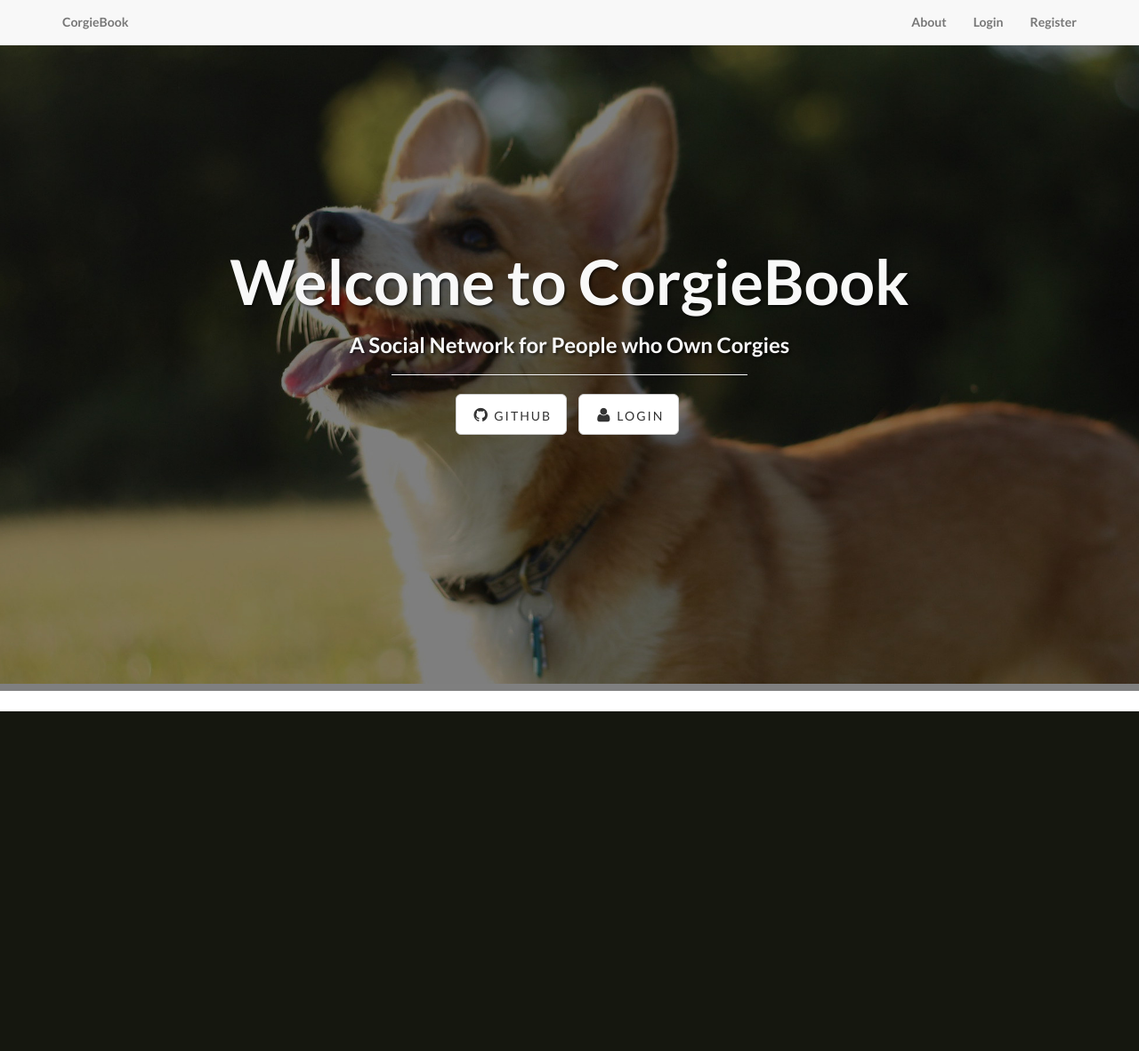
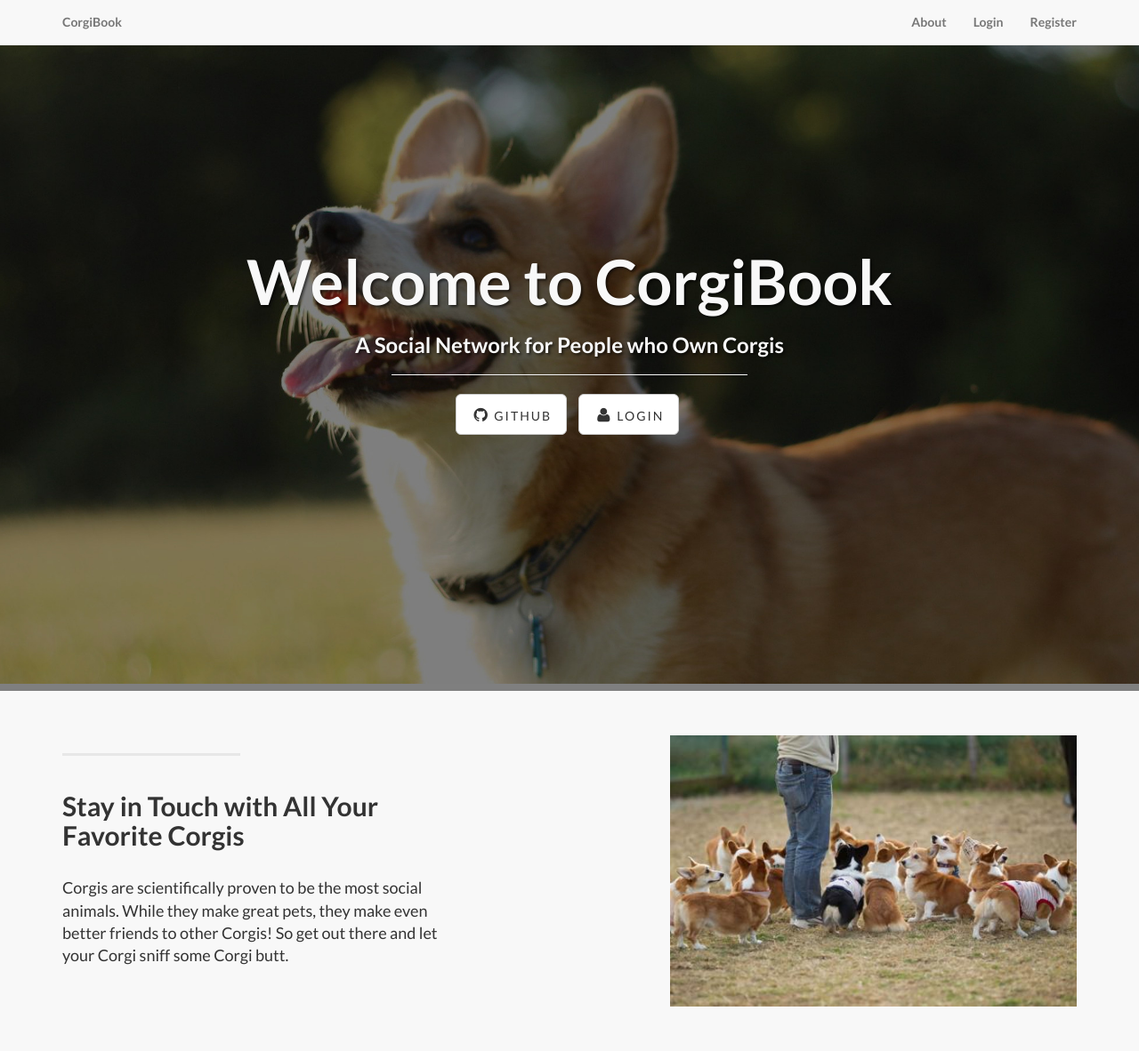
Before and after one commit to DylanGrayson/social_proj4, a Django app: template main/templates/main/home.html in a window 1280 px wide. Shown: the whole page at 89% size. Before the commit the page ends 800 px from the top, so only its background shows below. Run offline with Django 3.2, Linux system fonts and the light colour scheme; the template is opened without the code that fills it, so the values that code supplies are empty; some libraries are stand-ins or nearby versions.

Commit message:
added about section.

```diff
--- a/main/templates/main/home.html
+++ b/main/templates/main/home.html
@@ -1,5 +1,5 @@
 {% extends 'layout.html' %}
-
+{% load staticfiles %}
 {% block content %}
 
 <div class="intro-header">
@@ -7,8 +7,8 @@
         <div class="row">
             <div class="col-lg-12">
                 <div class="intro-message">
-                    <h1>Welcome to CorgieBook</h1>
-                    <h3>A Social Network for People who Own Corgies</h3>
+                    <h1>Welcome to CorgiBook</h1>
+                    <h3>A Social Network for People who Own Corgis</h3>
                     <hr class="intro-divider">
                     <ul class="list-inline intro-social-buttons">
                         <li>
@@ -30,5 +30,24 @@
     </div>
 </div>
 
+<a name="about"></a>
+    <div class="content-section-a">
+        <div class="container">
+            <div class="row">
+                <div class="col-lg-5 col-sm-6">
+                    <hr class="section-heading-spacer">
+                    <div class="clearfix"></div>
+                    <h2 class="section-heading">Stay in Touch with All Your Favorite Corgis</h2>
+                    <p class="lead">Corgis are scientifically proven to be the most social animals. While they make great pets, they make even better friends to other Corgis! So get out there and let your Corgi sniff some Corgi butt.</p>
+                </div>
+                <div class="col-lg-5 col-lg-offset-2 col-sm-6">
+                    <img class="img-responsive" src="{% static 'img/corgis.jpg' %}" alt="">
+                </div>
+            </div>
+
+        </div>
+        <!-- /.container -->
+
+    </div>
 
 {% endblock %}
--- a/main/templates/main/layout.html
+++ b/main/templates/main/layout.html
@@ -6,7 +6,7 @@
     <meta charset="utf-8">
     <meta http-equiv="X-UA-Compatible" content="IE=edge">
     <meta name="viewport" content="width=device-width, initial-scale=1">
-    <title>CorgieBook</title>
+    <title>CorgiBook</title>
     <!-- Bootstrap -->
     <link rel="stylesheet" href="https://maxcdn.bootstrapcdn.com/bootstrap/3.3.1/css/bootstrap.min.css">
     <lihk rel="stylesheet" href="https://maxcdn.bootstrapcdn.com/bootstrap/3.3.2/css/bootstrap-theme.min.css">
@@ -29,7 +29,7 @@
                     <span class="icon-bar"></span>
                     <span class="icon-bar"></span>
                 </button>
-                <a class="navbar-brand topnav" href="/">CorgieBook</a>
+                <a class="navbar-brand topnav" href="/">CorgiBook</a>
             </div>
             <!-- Collect the nav links, forms, and other content for toggling -->
             <div class="collapse navbar-collapse" id="bs-example-navbar-collapse-1">
```
Also changed, not shown: main/static/img/banner-bg.jpg (deleted), main/static/img/corgis.jpg (added), main/static/img/dog.png (deleted), main/static/img/ipad.png (deleted), main/static/img/phones.png (deleted).
